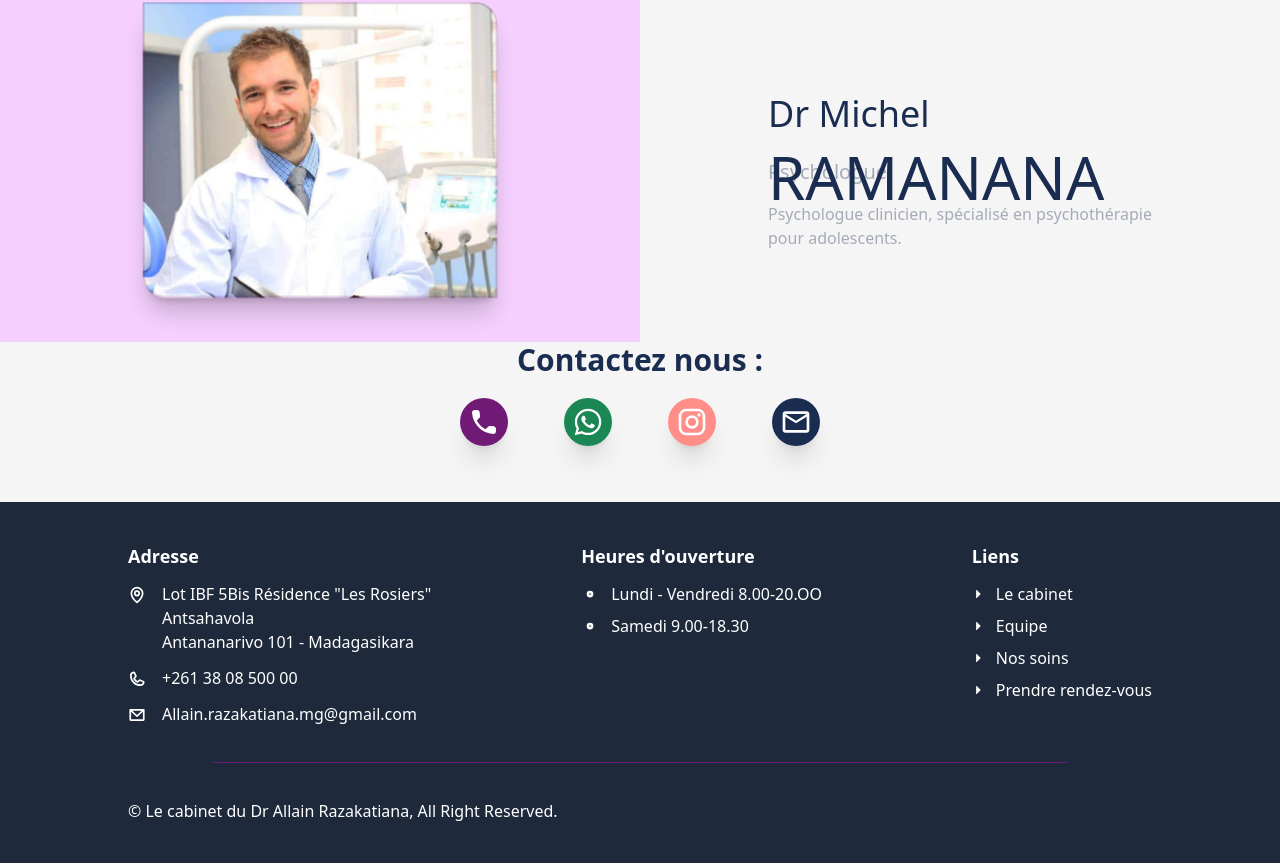
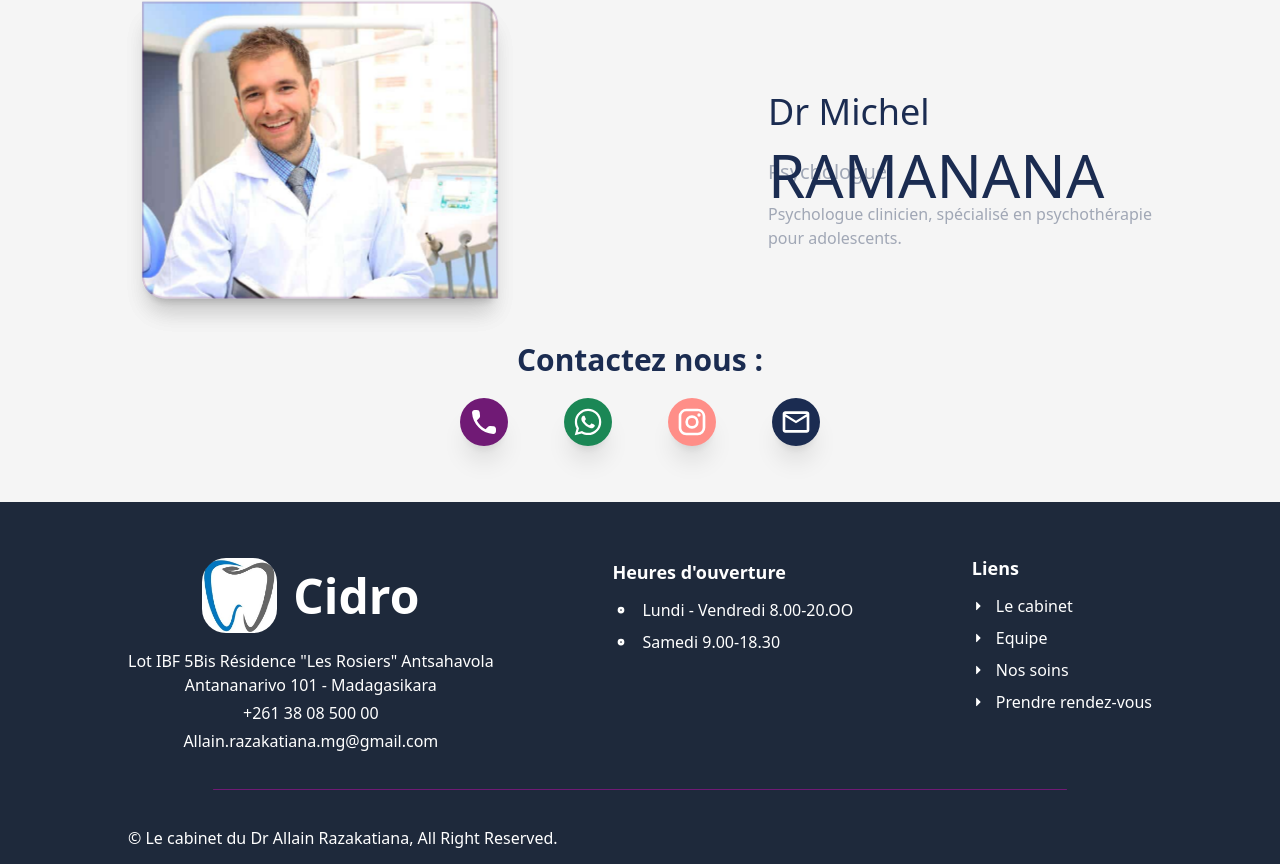
Before and after one commit to Njaka91/Cidro, a React (Vite) app: page /equipe in a window 1280 px wide. Shown: the part 1933-2797 px from the top of the page. Built offline with nearby package versions, Linux system fonts and the light colour scheme.

Commit message:
correction post démo, sans modalité de paiement

```diff
--- a/src/components/Footer.jsx
+++ b/src/components/Footer.jsx
@@ -1,41 +1,42 @@
-import {
-  CaretRight,
-  Dot,
-  EnvelopeSimple,
-  MapPin,
-  Phone,
-} from "@phosphor-icons/react";
+import { CaretRight, Dot } from "@phosphor-icons/react";
 import { Link } from "react-router-dom";
+import logo from "../assets/images/logo.jpg";
 
 const Footer = () => {
   return (
-
     <div className="flex flex-col  bg-slate-800">
-      <div className="flex flex-row justify-between px-32 bg-slate-800 m-0 pt-10">
-        <div className="flex flex-col gap-3">
-          <span className="text-lg font-semibold text-white">Adresse</span>
-          <div className="text-white flex flex-col gap-3 ">
+      <div className="flex flex-row justify-between px-32 bg-slate-800 pt-10">
+        <div className="flex flex-col ">
+          <div className="flex items-center justify-center gap-4">
+            <Link to="/">
+              <img
+                src={logo}
+                alt="logo"
+                className="w-[75px] h-[75px] rounded-3xl mt-4 mb-4"
+              />
+            </Link>
+            <div className="text-5xl font-bold">
+              <span className="text-white">Cidro</span>
+            </div>
+          </div>
+          <div className="text-white flex flex-col gap-1 justify-center items-center">
             <div className="text-white flex flex-row items-start gap-4">
-              <MapPin size={18} color="white" weight="bold" className="mt-1"/>
-              <div>
+              <div className="flex flex-col justify-center items-center">
                 <div>
-                  Lot IBF 5Bis Résidence &quot;Les Rosiers&quot;
-                  <br /> Antsahavola
+                  Lot IBF 5Bis Résidence &quot;Les Rosiers&quot; Antsahavola
                 </div>
                 <div>Antananarivo 101 - Madagasikara</div>
               </div>
             </div>
             <div className="text-white flex flex-row gap-4">
-              <Phone size={18} color="white" weight="bold" className="mt-1" />
               <div>+261 38 08 500 00</div>
             </div>
             <div className="text-white flex flex-row gap-4">
-              <EnvelopeSimple size={18} color="white" weight="bold" className="mt-1"/>
               <div>Allain.razakatiana.mg@gmail.com</div>
             </div>
           </div>
         </div>
-        <div className="flex flex-col gap-3">
+        <div className="flex flex-col gap-3 mt-4">
           <span className="text-lg font-semibold text-white">
             Heures d&apos;ouverture
           </span>
@@ -45,27 +46,39 @@
               <div>Lundi - Vendredi 8.00-20.OO</div>
             </div>
             <div className="text-white flex flex-row items-center gap-3">
-            <Dot size={18} weight="fill" color="white" />
+              <Dot size={18} weight="fill" color="white" />
               <div>Samedi 9.00-18.30</div>
             </div>
           </div>
         </div>
-        <div className="flex flex-col gap-3">
+        <div className="flex flex-col gap-3 mt-3">
           <span className="text-lg font-semibold text-white">Liens</span>
           <div className="text-white flex flex-col gap-2 ">
-            <Link to="/lecabinet" className="text-white flex flex-row items-center gap-3">
+            <Link
+              to="/lecabinet"
+              className="text-white flex flex-row items-center gap-3"
+            >
               <CaretRight size={12} color="white" weight="fill" />
               <div>Le cabinet</div>
             </Link>
-            <Link to="/equipe" className="text-white flex flex-row items-center gap-3">
+            <Link
+              to="/equipe"
+              className="text-white flex flex-row items-center gap-3"
+            >
               <CaretRight size={12} color="white" weight="fill" />
               <div>Equipe </div>
             </Link>
-            <Link to="/nossoins" className="text-white flex flex-row items-center gap-3">
+            <Link
+              to="/nossoins"
+              className="text-white flex flex-row items-center gap-3"
+            >
               <CaretRight size={12} color="white" weight="fill" />
               <div>Nos soins</div>
             </Link>
-            <Link to="/prendrerendez-vous" className="text-white flex flex-row items-center gap-3">
+            <Link
+              to="/prendrerendez-vous"
+              className="text-white flex flex-row items-center gap-3"
+            >
               <CaretRight size={12} color="white" weight="fill" />
               <div>Prendre rendez-vous</div>
             </Link>
@@ -73,16 +86,15 @@
         </div>
       </div>
 
-
       <div className="flex justify-center mt-9 mb-9">
         <span className="w-2/3 h-[1px] rounded-full bg-fuchsia-900"></span>
       </div>
 
       <div className="mb-10 px-32">
-        <span className="text-white">© Le cabinet du Dr Allain Razakatiana, All Right Reserved.</span>
+        <span className="text-white">
+          © Le cabinet du Dr Allain Razakatiana, All Right Reserved.
+        </span>
       </div>
-
-
     </div>
   );
 };
--- a/src/components/ImageCareLeft.jsx
+++ b/src/components/ImageCareLeft.jsx
@@ -9,19 +9,22 @@
   const ref = useRef(null);
   const { scrollYProgress } = useScroll({
     target: ref,
-    offset: ["start end", "end start"],
+    offset: ["start end", "center center"],
   });
 
-  const scale = useTransform(scrollYProgress, [0, 0.2], [0.8, 1]);
-  const buttonScale = useTransform(scrollYProgress, [0, 0.2], [0, 1]);
-  const opacityblur = useTransform(scrollYProgress, [0, 0.2], [0.8, 0]);
-  const buttonOpacity = useTransform(scrollYProgress, [0, 0.2], [0, 1]);
-  const y2 = useTransform(scrollYProgress, [0, 0.2], [125, 0]);
-  const y = useTransform(scrollYProgress, [0, 0.22], [200, 0]);
+  const scale = useTransform(scrollYProgress, [0, 0.8], [0.8, 1]);
+  const buttonScale = useTransform(scrollYProgress, [0.5, 1], [0, 1]);
+  const opacityblur = useTransform(scrollYProgress, [0, 0.8], [0.8, 0]);
+  const buttonOpacity = useTransform(scrollYProgress, [0.5, 1], [0, 1]);
+  const y2 = useTransform(scrollYProgress, [0, 0.8], [125, 0]);
+  const y = useTransform(scrollYProgress, [0, 0.82
+
+  ], [200, 0]);
   const opacity = useTransform(scrollYProgress, [0, 0.21], [0, 1]);
 
   return (
     <div
+    ref={ref}
       className={`flex ${
         parseInt(
           modalId
@@ -36,12 +39,10 @@
     >
       <div className="relative w-1/2 h-[25rem]">
         <motion.div
-          ref={ref}
           style={{ scale: scale }}
           className="relative rounded-tr-3xl rounded-bl-3xl shadow-xl h-full"
         >
           <motion.div
-            ref={ref}
             style={{
               opacity: opacityblur,
             }}
@@ -70,7 +71,6 @@
       <div className="relative flex w-1/2 flex-col text-[#1B2C51]">
         <span className="flex flex-col text-fuchsia-900">
           <motion.span
-            ref={ref}
             style={{
               y: y2,
             }}
@@ -80,7 +80,6 @@
           </motion.span>
         </span>
         <motion.div
-          ref={ref}
           style={{
             opacity: opacity,
             y: y,
@@ -90,7 +89,6 @@
         </motion.div>
         <div className="absolute bottom-14 w-full flex flex-row justify-center items-center h-4">
           <motion.div
-            ref={ref}
             style={{ scale: buttonScale, opacity: buttonOpacity }}
             onClick={() => document.getElementById(modalId).showModal()}
             className="btn relative bg-[#1B2C51] w-[38%] rounded-full shadow-xl border-0 text-white font-medium mt-14 group hover:bg-[#1B2C51]"
--- a/src/components/ImageTeam.jsx
+++ b/src/components/ImageTeam.jsx
@@ -21,7 +21,7 @@
   return (
     <>
       <div className="flex flex-row relative justify-between items-center">
-        <div className="flex flex-col w-1/2 text-[#1B2C51] px-32 z-10">
+        <div className="flex flex-col w-1/2 px-32 z-10">
           <span className="relative flex flex-col text-fuchsia-900">
             <motion.span
             ref={ref}
@@ -48,7 +48,7 @@
             </p>
           </motion.div>
         </div>
-        <div className="relative w-1/2 h-96 bg-slate-300 py-8 px-32"
+        <div className="relative w-1/2 h-96 py-8 px-32"
         >
           <motion.div
           ref={ref}
--- a/src/components/ImageTeamLeft.jsx
+++ b/src/components/ImageTeamLeft.jsx
@@ -20,7 +20,7 @@
 
   return (
     <div className="flex flex-row relative justify-between items-center">
-      <div className="relative w-1/2 h-96 bg-fuchsia-200 py-8 px-32">
+      <div className="relative w-1/2 h-96  py-8 px-32">
       <motion.div
           ref={ref}
           style={{ scale: scale }}
--- a/src/components/NavBar.jsx
+++ b/src/components/NavBar.jsx
@@ -1,19 +1,17 @@
 import { motion } from "framer-motion";
 import { NavLink } from "react-router-dom";
 
-// Variantes pour les éléments individuels de la liste
 const liVariants = {
   before: { opacity: 0, y: -20 },
   after: { opacity: 1, y: 0 }
 };
 
-// Variantes pour le container UL (staggerChildren pour le délai entre les enfants)
 const ulVariants = {
   before: { opacity: 0 },
   after: {
     opacity: 1,
     transition: {
-      staggerChildren: 0.08, // Délai entre l'animation des enfants
+      staggerChildren: 0.08,
     },
   },
 };
@@ -32,13 +30,17 @@
             <NavLink
               to={text === "Accueil" ? "/" : `/${text.toLowerCase().replace(/\s+/g, '')}`}
               className={({ isActive }) =>
-                isActive
+                text === "Prendre rendez-vous"
+                  ? "bg-white text-fuchsia-900 py-2 px-4 rounded-full font-semibold transition-colors duration-300 hover:bg-fuchsia-100 hover:text-fuchsia-950"
+                  : isActive
                   ? "text-white relative after:content-[''] after:absolute after:left-0 after:bottom-[-5px] after:w-full after:h-1 after:rounded-xl after:bg-white"
                   : "text-white relative group"
               }
             >
               {text}
-              <span className="absolute left-0 bottom-[-5px] w-0 h-1 rounded-xl bg-white transition-all duration-300 group-hover:w-full"></span>
+              {text !== "Prendre rendez-vous" && (
+                <span className="absolute left-0 bottom-[-5px] w-0 h-1 rounded-xl bg-white transition-all duration-300 group-hover:w-full"></span>
+              )}
             </NavLink>
           </motion.li>
         ))}
--- a/src/components/Team.jsx
+++ b/src/components/Team.jsx
@@ -22,20 +22,24 @@
 
   return (
     <div className="flex flex-col">
-      <div className="flex relative justify-center items-center bg-[#1B2C51] py-8">
-        <div></div>
+      <div className="flex relative justify-center items-center py-2 mt-6">
         <motion.span
           style={{
             scale: headScale,
             opacity: headopacity,
           }}
-          className="text-white text-5xl font-medium"
+          className="text-[#1B2C51] text-3xl font-medium"
         >
           Nos praticiens
         </motion.span>
-        <span className="absolute h-[6px] w-40 bg-fuchsia-900 bottom-4  rounded-full left-1/2 transform -translate-x-1/2" />
+        <motion.span
+        style={{
+          scale: headScale,
+          opacity: headopacity,
+        }}
+        className="absolute h-1 w-32 -bottom-0 bg-fuchsia-900   rounded-full transform " />
       </div>
-      <div className="flex flex-row relative justify-between  px-32">
+      <div className="flex flex-row relative justify-between  px-32 mt-10">
         <div className="flex flex-col w-2/5 justify-center items-center text-[#1B2C51]z-10">
           <div className="absolute border-4 h-1/2 w-1/2 right-0 top-1/4 bg-[#1ea06c] opacity-50 blur-[200px] shadow-[0_0_30px_rgba(0,0,0,0.8)]" />
           <motion.div
@@ -75,7 +79,7 @@
           </motion.div>
         </div>
 
-        <div className="relative w-[40%] my-16 z-10">
+        <div className="relative w-[40%] z-10">
           <motion.div
             className="overflow-hidden rounded-tr-3xl rounded-bl-3xl shadow-xl h-full"
             style={{ y: imgY }}
```
